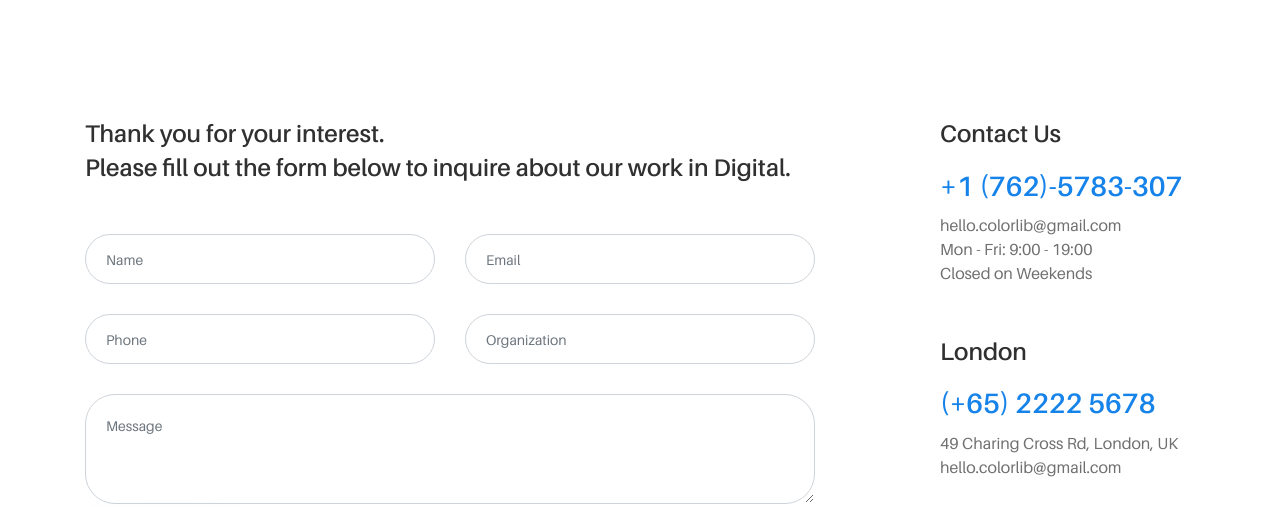
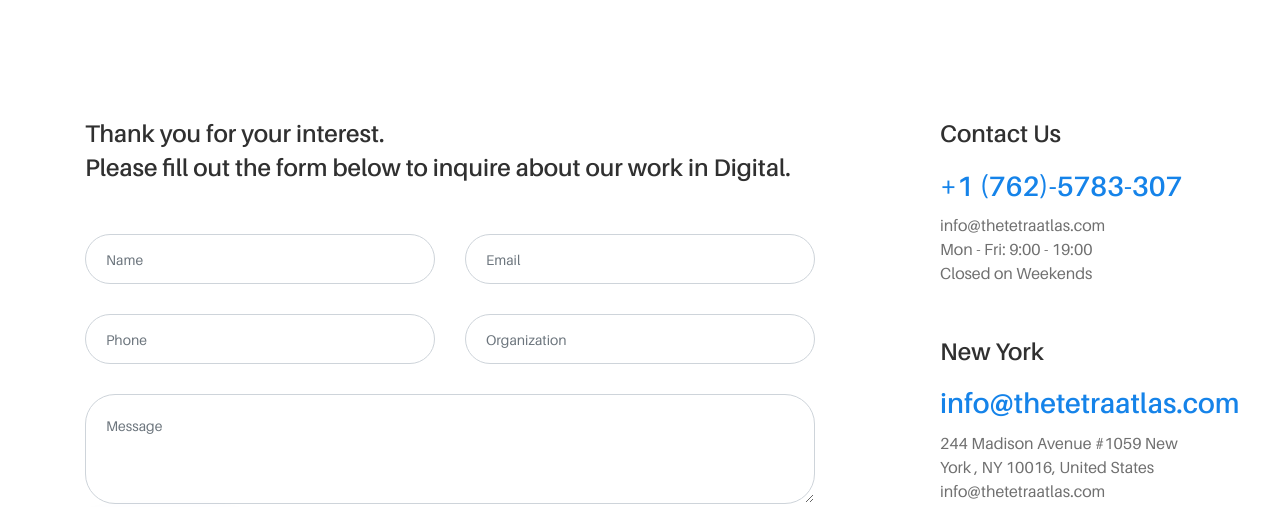
Before and after one commit to yadhuvarshini/tetraatlas-usa, a website: page contact.html in a window 1280 px wide. Shown: the part 293-800 px from the top of the page. Drawn offline with Linux system fonts and the light colour scheme; files whose address does not match are found by name.

Commit message:
changes done

```diff
--- a/contact.html
+++ b/contact.html
@@ -213,22 +213,19 @@
                         <div class="single-contact-card mb-50">
                             <h4>Contact Us</h4>
                             <h3>+1 (762)-5783-307</h3>
-                            <h6>hello.colorlib@gmail.com</h6>
+                            <h6>info@thetetraatlas.com</h6>
                             <h6>Mon - Fri: 9:00 - 19:00 <br>Closed on Weekends</h6>
                         </div>
 
-                        <!-- Single Sidebar Area -->
-                        <div class="single-contact-card mb-50">
-                            <h4>London</h4>
-                            <h3>(+65) 2222 5678</h3>
-                            <h6>49 Charing Cross Rd, London, UK <br>hello.colorlib@gmail.com</h6>
-                        </div>
+
 
                         <!-- Single Sidebar Area -->
                         <div class="single-contact-card mb-50">
                             <h4>New York</h4>
-                            <h3>(+65) 6666 5678</h3>
-                            <h6>40 Baria Sreet 13/2 NY City, US <br>hello.colorlib@gmail.com</h6>
+                            <h3>info@thetetraatlas.com
+                            </h3>
+                            <h6>244 Madison Avenue
+#1059 New York , NY 10016, United States<br>info@thetetraatlas.com</h6>
                         </div>
                     </div>
                 </div>
```
Also changed, not shown: services.html (+23 -23 lines).
